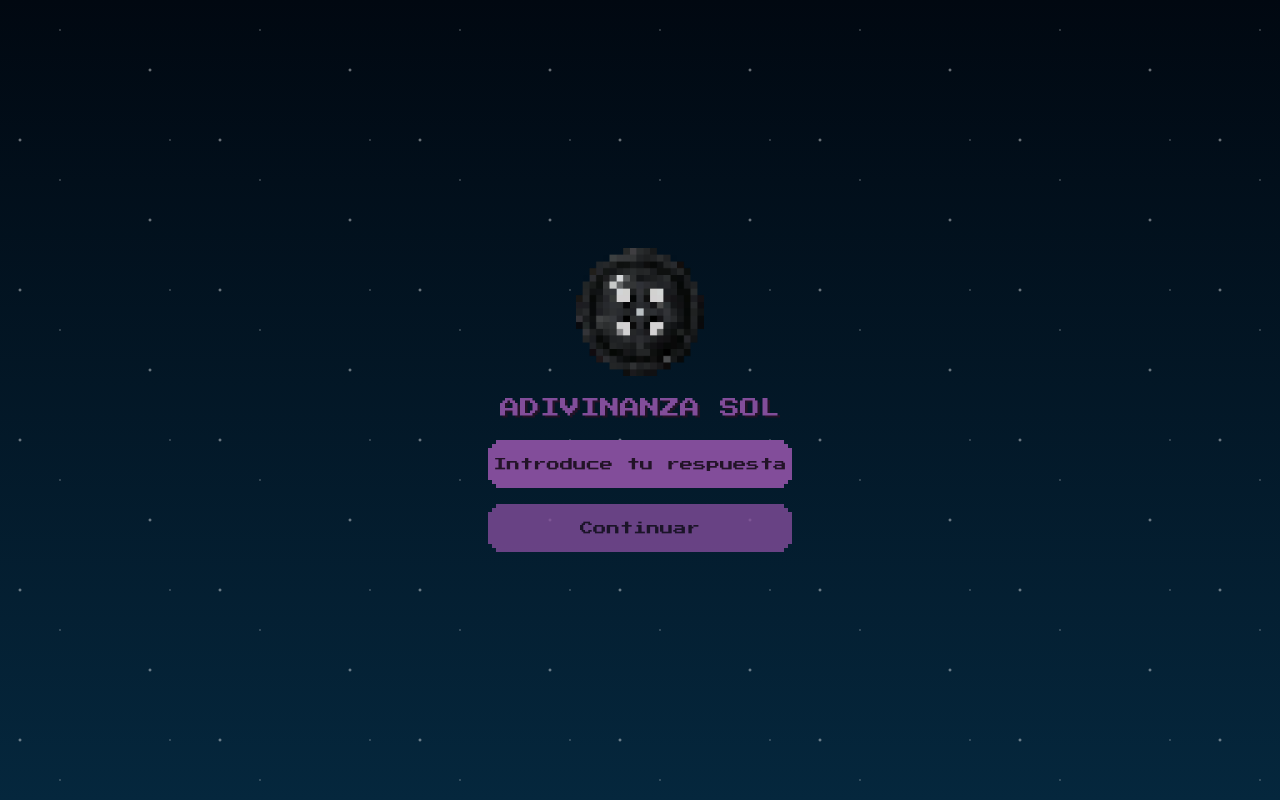
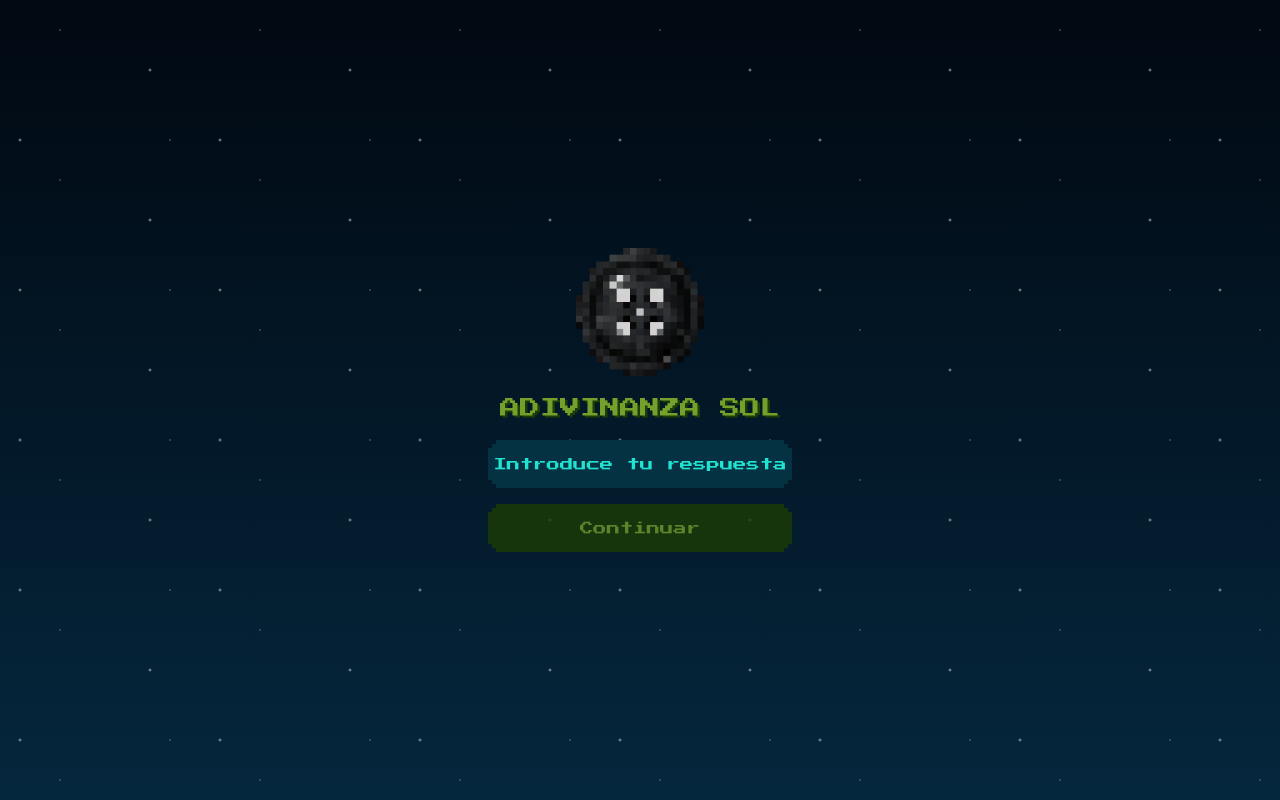
Before and after one commit to ottoknowsnt/cocoa-beetles, a Vue app: page /#/challenge in a window 1280 px wide. Built offline with nearby package versions, Linux system fonts and the light colour scheme.

Commit message:
add semi final styles for challenge view

```diff
--- a/src/assets/base.css
+++ b/src/assets/base.css
@@ -6,18 +6,31 @@
 
   --coraline-sky-dark: #010811;
   --coraline-sky-light: #05273d;
+
+  --coraline-sofa-light-red: #ab0013;
+  --coraline-sofa-dark-red: #500913;
+
+  --coraline-table-light-green: #73a12b;
+  --coraline-table-dark-green: #1d3d06;
+
+  --coraline-bug-light-blue: #21e3d1;
+  --coraline-bug-dark-blue: #043242;
 }
 
 :root {
-  --color-background: linear-gradient(
-    to bottom,
-    var(--coraline-sky-dark),
-    var(--coraline-sky-light)
-  );
-  --color-background-bw: linear-gradient(to bottom, white, black);
-
   --color-text: var(--coraline-tunnel-light-purple);
   --color-text-shadow: var(--coraline-tunnel-dark-purple);
+}
+
+@property --color-background-top {
+  syntax: '<color>';
+  initial-value: #010811;
+  inherits: false;
+}
+@property --color-background-bottom {
+  syntax: '<color>';
+  initial-value: #05273d;
+  inherits: false;
 }
 
 *,
@@ -32,7 +45,11 @@ body {
   min-height: 100vh;
   color: var(--color-text);
   text-shadow: 0.15rem 0.15rem 0 var(--color-text-shadow);
-  background: var(--color-background);
+  background: linear-gradient(
+    to bottom,
+    var(--color-background-top),
+    var(--color-background-bottom)
+  );
   line-height: 1.6;
   font-family: 'Press Start 2P', system-ui;
   font-weight: 400;
@@ -40,4 +57,9 @@ body {
   text-rendering: optimizeLegibility;
   -webkit-font-smoothing: antialiased;
   -moz-osx-font-smoothing: grayscale;
+  transition:
+    --color-background-top 4s,
+    --color-background-bottom 4s,
+    color 4s,
+    text-shadow 4s;
 }
--- a/src/components/SingleChallenge.vue
+++ b/src/components/SingleChallenge.vue
@@ -39,7 +39,10 @@ export default {
       if (this.challengeResponse.toLowerCase() === this.challengeAnswer.toLowerCase()) {
         this.challengePassed = true
         this.error = ''
-        document.body.style.background = 'var(--color-background-bw)'
+        document.body.style.setProperty('--color-background-top', 'white')
+        document.body.style.setProperty('--color-background-bottom', 'black')
+        document.body.style.setProperty('--color-text', 'white')
+        document.body.style.setProperty('--color-text-shadow', 'black')
       } else {
         this.error = 'Respuesta incorrecta'
       }
@@ -48,7 +51,10 @@ export default {
       this.challengePassed = false
       this.challengeResponse = ''
       this.error = ''
-      document.body.style.background = 'var(--color-background)'
+      document.body.style.setProperty('--color-background-top', 'var(--coraline-sky-dark)')
+      document.body.style.setProperty('--color-background-bottom', 'var(--coraline-sky-light)')
+      document.body.style.setProperty('--color-text', 'var(--coraline-tunnel-light-purple)')
+      document.body.style.setProperty('--color-text-shadow', 'var(--coraline-tunnel-dark-purple)')
       this.$emit('completeChallenge')
     },
   },
@@ -64,10 +70,14 @@ export default {
 }
 
 .challenge-text {
+  color: var(--coraline-table-light-green);
+  text-shadow: 0.15rem 0.15rem 0 var(--coraline-table-dark-green);
   font-size: 1.25rem;
   text-transform: uppercase;
   text-align: center;
-  transition: all 1s ease-in-out;
+  transition:
+    color 4s,
+    text-shadow 4s;
 }
 
 .challenge-text-bw {
@@ -76,7 +86,8 @@ export default {
 }
 
 .challenge-error {
-  color: red;
+  color: var(--coraline-sofa-light-red);
+  text-shadow: 0.15rem 0.15rem 0 var(--coraline-sofa-dark-red);
   font-size: 0.8rem;
   text-transform: uppercase;
   text-align: center;
@@ -92,8 +103,8 @@ export default {
   width: 19rem;
   height: 3rem;
   text-align: center;
-  color: var(--coraline-tunnel-dark-purple);
-  background-color: var(--coraline-tunnel-light-purple);
+  color: var(--coraline-bug-light-blue);
+  background-color: var(--coraline-bug-dark-blue);
   border: none;
   clip-path: polygon(
     0px calc(100% - 8px),
@@ -117,7 +128,10 @@ export default {
     4px 8px,
     0px 8px
   );
-  transition: all 1s ease-in-out;
+  transition:
+    background-color 4s,
+    color 4s,
+    opacity 4s;
 }
 
 .challenge-input:focus {
@@ -131,7 +145,7 @@ export default {
 }
 
 .challenge-input::placeholder {
-  color: var(--coraline-tunnel-dark-purple);
+  color: var(--coraline-bug-light-blue);
 }
 
 .challenge-button {
@@ -164,12 +178,15 @@ export default {
     4px 8px,
     0px 8px
   );
-  transition: all 1s ease-in-out;
+  transition:
+    background-color 4s,
+    color 4s,
+    opacity 4s;
 }
 
 .challenge-button:disabled {
-  color: var(--coraline-tunnel-dark-purple);
-  background-color: var(--coraline-tunnel-light-purple);
+  color: var(--coraline-table-light-green);
+  background-color: var(--coraline-table-dark-green);
   opacity: 0.8;
 }
 </style>
```
